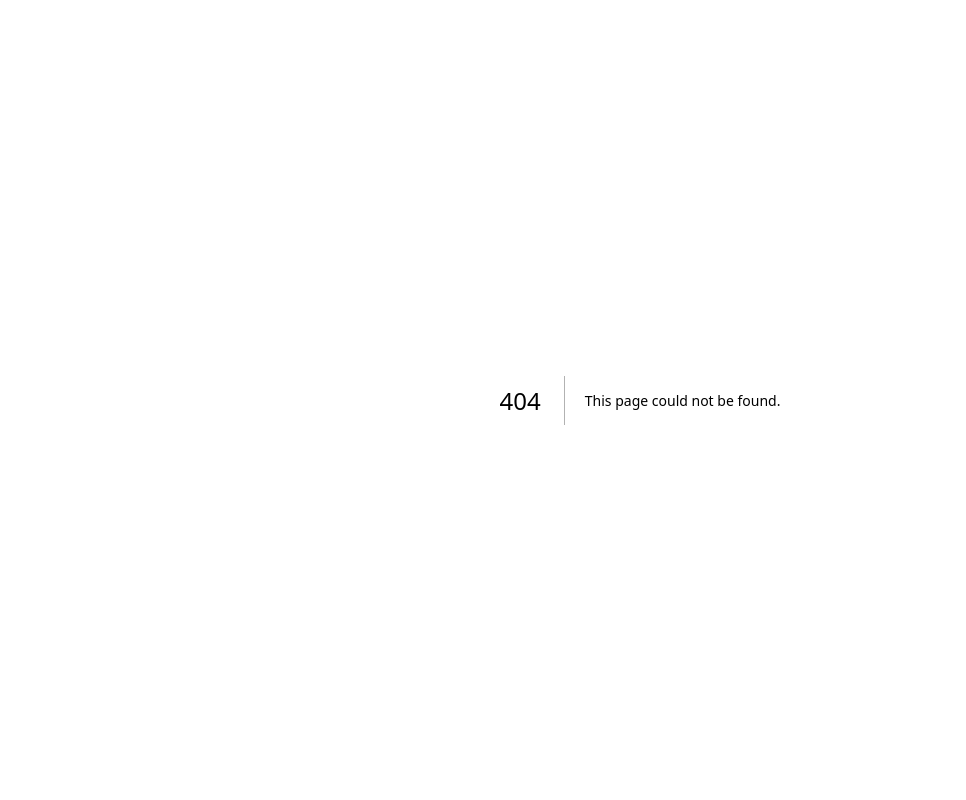
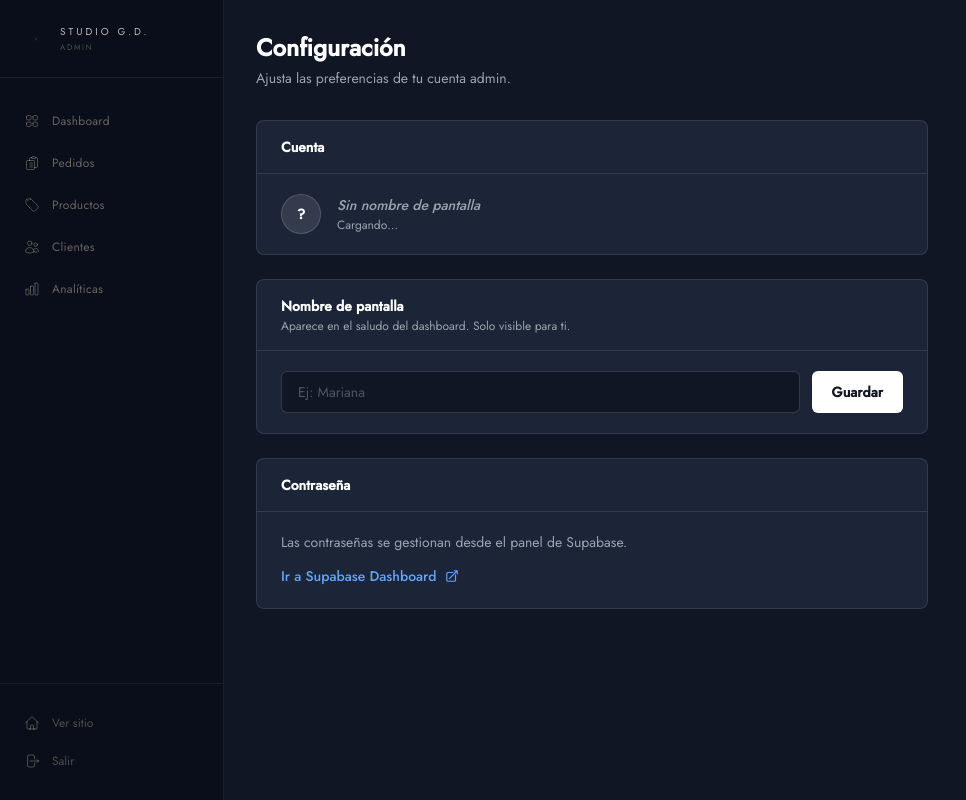
Before and after one commit to denovatommaso-lgtm/Studio-G.D, a Next.js app: page /admin/settings in a window 1280 px wide. Before the commit this address had no page. Shown: the whole page, without its empty margins (0-966 px from the left). Built offline with nearby package versions, Linux system fonts and the light colour scheme; no server answers.

Commit message:
WIP: save local changes before merge

```diff
--- /dev/null
+++ b/app/admin/(protected)/settings/page.tsx
@@ -0,0 +1,113 @@
+'use client'
+import { useState, useEffect } from 'react'
+
+export default function SettingsPage() {
+  const [displayName, setDisplayName] = useState('')
+  const [saved,       setSaved]       = useState(false)
+  const [email,       setEmail]       = useState('')
+
+  useEffect(() => {
+    setDisplayName(localStorage.getItem('admin_display_name') ?? '')
+    fetch('/api/admin/me')
+      .then(r => r.json())
+      .then(d => setEmail(d.email ?? ''))
+      .catch(() => {})
+  }, [])
+
+  const save = (e: React.FormEvent) => {
+    e.preventDefault()
+    localStorage.setItem('admin_display_name', displayName.trim())
+    setSaved(true)
+    setTimeout(() => setSaved(false), 2500)
+  }
+
+  return (
+    <div className="max-w-2xl">
+      <div className="mb-8">
+        <h1 className="text-2xl font-semibold text-white mb-1">Configuración</h1>
+        <p className="text-sm text-gray-400">Ajusta las preferencias de tu cuenta admin.</p>
+      </div>
+
+      {/* Account info */}
+      <div className="bg-[#1c2538] border border-white/10 rounded-lg mb-6">
+        <div className="px-6 py-4 border-b border-white/10">
+          <h2 className="text-sm font-semibold text-white">Cuenta</h2>
+        </div>
+        <div className="px-6 py-5">
+          <div className="flex items-center gap-4">
+            <div className="w-10 h-10 rounded-full bg-white/10 border border-white/15
+                            flex items-center justify-center text-white font-semibold text-sm flex-shrink-0">
+              {displayName ? displayName.charAt(0).toUpperCase() : email.charAt(0).toUpperCase() || '?'}
+            </div>
+            <div>
+              <p className="text-sm font-medium text-white">
+                {displayName || <span className="text-gray-400 italic">Sin nombre de pantalla</span>}
+              </p>
+              <p className="text-xs text-gray-400 mt-0.5">{email || 'Cargando…'}</p>
+            </div>
+          </div>
+        </div>
+      </div>
+
+      {/* Display name */}
+      <div className="bg-[#1c2538] border border-white/10 rounded-lg mb-6">
+        <div className="px-6 py-4 border-b border-white/10">
+          <h2 className="text-sm font-semibold text-white">Nombre de pantalla</h2>
+          <p className="text-xs text-gray-400 mt-0.5">
+            Aparece en el saludo del dashboard. Solo visible para ti.
+          </p>
+        </div>
+        <form onSubmit={save} className="px-6 py-5">
+          <div className="flex gap-3">
+            <input
+              type="text"
+              value={displayName}
+              onChange={e => setDisplayName(e.target.value)}
+              placeholder="Ej: Mariana"
+              maxLength={40}
+              className="flex-1 bg-[#111624] border border-white/15 rounded-md px-4 py-2.5
+                         text-sm text-white placeholder:text-gray-600
+                         outline-none focus:border-white/40 transition-colors"
+            />
+            <button
+              type="submit"
+              className="px-5 py-2.5 bg-white text-[#111624] text-sm font-semibold
+                         rounded-md hover:bg-gray-200 transition-colors"
+            >
+              {saved ? '¡Guardado!' : 'Guardar'}
+            </button>
+          </div>
+          {saved && (
+            <p className="text-xs text-emerald-400 mt-2 font-medium">
+              Nombre guardado correctamente.
+            </p>
+          )}
+        </form>
+      </div>
+
+      {/* Password note */}
+      <div className="bg-[#1c2538] border border-white/10 rounded-lg">
+        <div className="px-6 py-4 border-b border-white/10">
+          <h2 className="text-sm font-semibold text-white">Contraseña</h2>
+        </div>
+        <div className="px-6 py-5">
+          <p className="text-sm text-gray-400 mb-3">
+            Las contraseñas se gestionan desde el panel de Supabase.
+          </p>
+          <a
+            href="https://supabase.com/dashboard"
+            target="_blank"
+            rel="noopener noreferrer"
+            className="inline-flex items-center gap-2 text-sm text-blue-400
+                       hover:text-blue-300 transition-colors font-medium"
+          >
+            Ir a Supabase Dashboard
+            <svg className="w-3.5 h-3.5" fill="none" viewBox="0 0 24 24" stroke="currentColor" strokeWidth={2}>
+              <path strokeLinecap="round" strokeLinejoin="round" d="M13.5 6H5.25A2.25 2.25 0 003 8.25v10.5A2.25 2.25 0 005.25 21h10.5A2.25 2.25 0 0018 18.75V10.5m-10.5 6L21 3m0 0h-5.25M21 3v5.25" />
+            </svg>
+          </a>
+        </div>
+      </div>
+    </div>
+  )
+}
--- /dev/null
+++ b/app/api/admin/me/route.ts
@@ -0,0 +1,21 @@
+import { NextResponse } from 'next/server'
+import { createClient } from '@supabase/supabase-js'
+import { cookies } from 'next/headers'
+
+export async function GET() {
+  const cookieStore = await cookies()
+  const token = cookieStore.get('admin_token')?.value
+
+  if (!token) return NextResponse.json({ email: null }, { status: 401 })
+
+  const url = process.env.NEXT_PUBLIC_SUPABASE_URL
+  const key = process.env.NEXT_PUBLIC_SUPABASE_ANON_KEY
+  if (!url || !key) return NextResponse.json({ email: null }, { status: 503 })
+
+  const supabase = createClient(url, key, {
+    global: { headers: { Authorization: `Bearer ${token}` } },
+  })
+
+  const { data } = await supabase.auth.getUser()
+  return NextResponse.json({ email: data.user?.email ?? null })
+}
--- a/app/page.tsx
+++ b/app/page.tsx
@@ -46,20 +46,19 @@ export default function Home () {
         </main>
         <Footer />
 
-        {/* Admin access */}
+        {/* Admin access — discreet bottom-left */}
         <a
           href="/admin"
-          className="fixed bottom-24 right-7 z-50 w-10 h-10 rounded-full
-                     bg-navy/70 border border-taupe/20 backdrop-blur-sm
-                     flex items-center justify-center
-                     hover:bg-navy hover:border-taupe/45 transition-all duration-200"
+          className="fixed bottom-5 left-5 z-50 flex items-center gap-2
+                     text-taupe/30 hover:text-taupe/60 transition-colors duration-300"
           title="Admin"
         >
-          <svg className="w-4 h-4 text-taupe/50" fill="none" viewBox="0 0 24 24"
+          <svg className="w-3.5 h-3.5" fill="none" viewBox="0 0 24 24"
                stroke="currentColor" strokeWidth={1.5}>
             <path strokeLinecap="round" strokeLinejoin="round"
                   d="M16.5 10.5V6.75a4.5 4.5 0 10-9 0v3.75m-.75 11.25h10.5a2.25 2.25 0 002.25-2.25v-6.75a2.25 2.25 0 00-2.25-2.25H6.75a2.25 2.25 0 00-2.25 2.25v6.75a2.25 2.25 0 002.25 2.25z" />
           </svg>
+          <span className="text-[8px] tracking-[0.25em] uppercase">Admin</span>
         </a>
 
         {/* WhatsApp */}
--- a/components/Navigation.tsx
+++ b/components/Navigation.tsx
@@ -54,8 +54,8 @@ export default function Navigation ({ introReady }: Props) {
           <img
             src="/assets/isotipo.png"
             alt="Studio G.D."
-            className="h-10 w-auto logo-invert transition-opacity hover:opacity-100"
-            style={{ opacity: 0.85 }}
+            className="h-16 w-auto logo-invert transition-opacity hover:opacity-100"
+            style={{ opacity: 0.92 }}
           />
         </a>
 
```
Also changed, not shown: .claude/launch.json (added).
